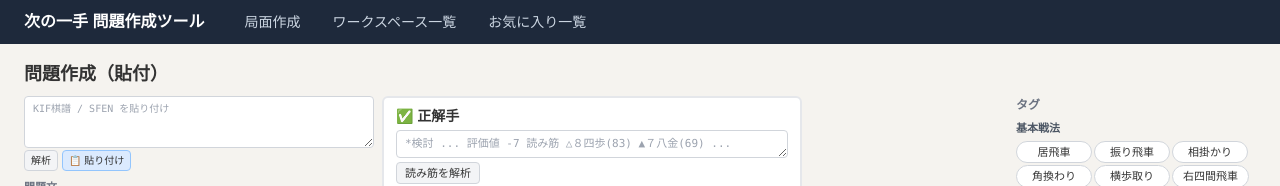
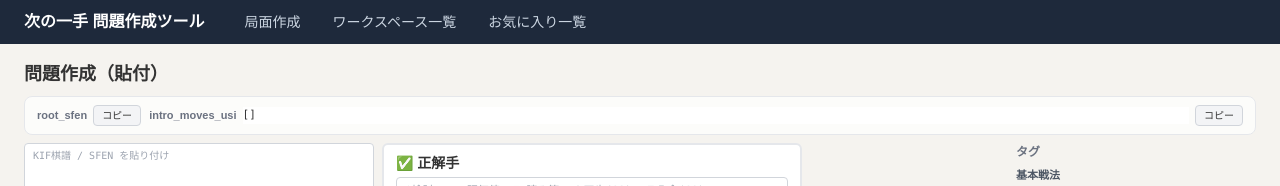
Before and after one commit to Hikaribamboo/tsuginoitte-making, a React (Vite) app in the folder web/: page /paste-problem in a window 1280 px wide. Shown: the top 186 px of the page. Built offline with nearby package versions, Linux system fonts and the light colour scheme; no server answers; the database is empty.

Commit message:
feat: クリップボードにテキストをコピーする機能を追加

```diff
--- a/web/src/pages/PasteProblemCreator.tsx
+++ b/web/src/pages/PasteProblemCreator.tsx
@@ -461,6 +461,20 @@ const PasteProblemCreator: React.FC = () => {
     }
   }, [doParseKif]);
 
+  const copyTextToClipboard = useCallback(async (text: string, label: string) => {
+    if (!text) {
+      setMessage(`${label}がありません`);
+      return;
+    }
+
+    try {
+      await navigator.clipboard.writeText(text);
+      setMessage(`${label}をコピーしました`);
+    } catch {
+      setMessage(`${label}のコピーに失敗しました`);
+    }
+  }, []);
+
   // ---- Reading-line parsing ----
 
   const markerSide = useCallback((label: string): Side | null => {
@@ -877,10 +891,11 @@ const PasteProblemCreator: React.FC = () => {
   const buildSaveRootAndIntro = useCallback((): {
     rootSfenForSave: string;
     introMovesUsi: string[];
+    introMovesLabels: string[];
   } => {
     // intro = move immediately before the choice position
     if (kifMoves.length === 0) {
-      return { rootSfenForSave: rootSfen, introMovesUsi: [] };
+      return { rootSfenForSave: rootSfen, introMovesUsi: [], introMovesLabels: [] };
     }
 
     const introMove = kifMoves[kifMoves.length - 1];
@@ -897,6 +912,8 @@ const PasteProblemCreator: React.FC = () => {
       sideToMove = sideToMove === 'sente' ? 'gote' : 'sente';
     }
 
+    const introMoveLabel = usiToLabel(introMove, board, sideToMove);
+
     return {
       rootSfenForSave: boardToSfen(
         board,
@@ -906,8 +923,19 @@ const PasteProblemCreator: React.FC = () => {
         state.moveNumber + baseMoves.length,
       ),
       introMovesUsi: [introMove],
+      introMovesLabels: [introMoveLabel],
     };
   }, [kifText, kifMoves, rootSfen]);
+
+  const saveRootAndIntro = useMemo(() => buildSaveRootAndIntro(), [buildSaveRootAndIntro]);
+  const introMovesUsiText = useMemo(
+    () => JSON.stringify(saveRootAndIntro.introMovesUsi),
+    [saveRootAndIntro.introMovesUsi],
+  );
+  const introMovesLabelText = useMemo(
+    () => JSON.stringify(saveRootAndIntro.introMovesLabels),
+    [saveRootAndIntro.introMovesLabels],
+  );
 
   const validate = (): string[] => {
     const errors: string[] = [];
@@ -1106,6 +1134,40 @@ const PasteProblemCreator: React.FC = () => {
               途中保存: {hasUnsavedChanges ? '未保存' : '保存済み'}
             </span>
           )}
+        </div>
+
+        <div className="mb-2 rounded-lg border border-gray-200 bg-white/70 px-3 py-2">
+          <div className="flex flex-wrap items-center gap-2 text-[11px]">
+            <div className="flex items-center gap-1.5">
+              <span className="shrink-0 font-semibold text-gray-500">
+                root_sfen
+              </span>
+              <button
+                type="button"
+                className="text-[10px] px-2 py-0.5 bg-gray-100 border-gray-300 hover:bg-gray-200"
+                onClick={() => copyTextToClipboard(saveRootAndIntro.rootSfenForSave, 'root_sfen')}
+              >
+                コピー
+              </button>
+            </div>
+            <div className="flex min-w-0 flex-1 items-center gap-1.5">
+              <span className="shrink-0 font-semibold text-gray-500">
+                intro_moves_usi
+              </span>
+              <input
+                readOnly
+                value={introMovesLabelText}
+                className="min-w-0 flex-1 font-mono text-[11px]"
+              />
+              <button
+                type="button"
+                className="text-[10px] px-2 py-0.5 bg-gray-100 border-gray-300 hover:bg-gray-200"
+                onClick={() => copyTextToClipboard(introMovesLabelText, 'intro_moves_usi')}
+              >
+                コピー
+              </button>
+            </div>
+          </div>
         </div>
 
         <div className="flex w-full h-[calc(100%-26px)] min-w-0 gap-2 items-start justify-start overflow-auto">
```
